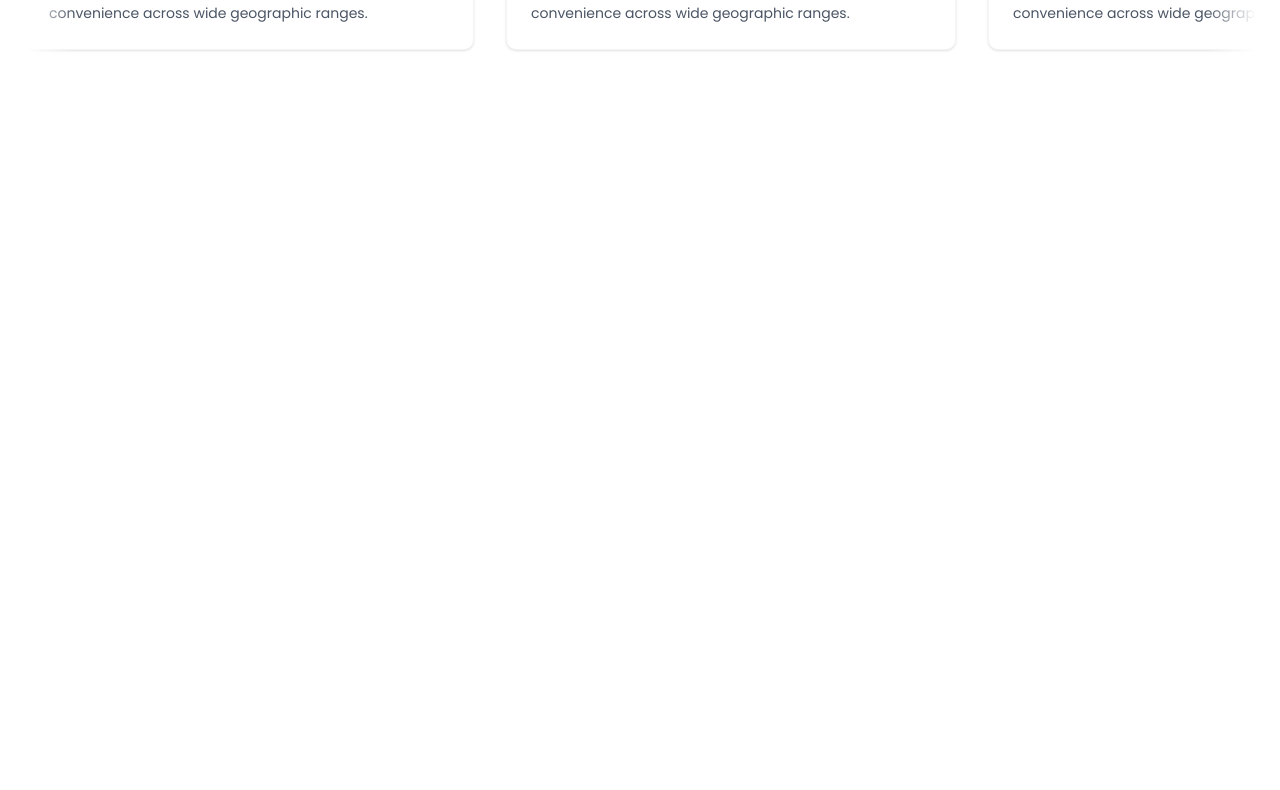
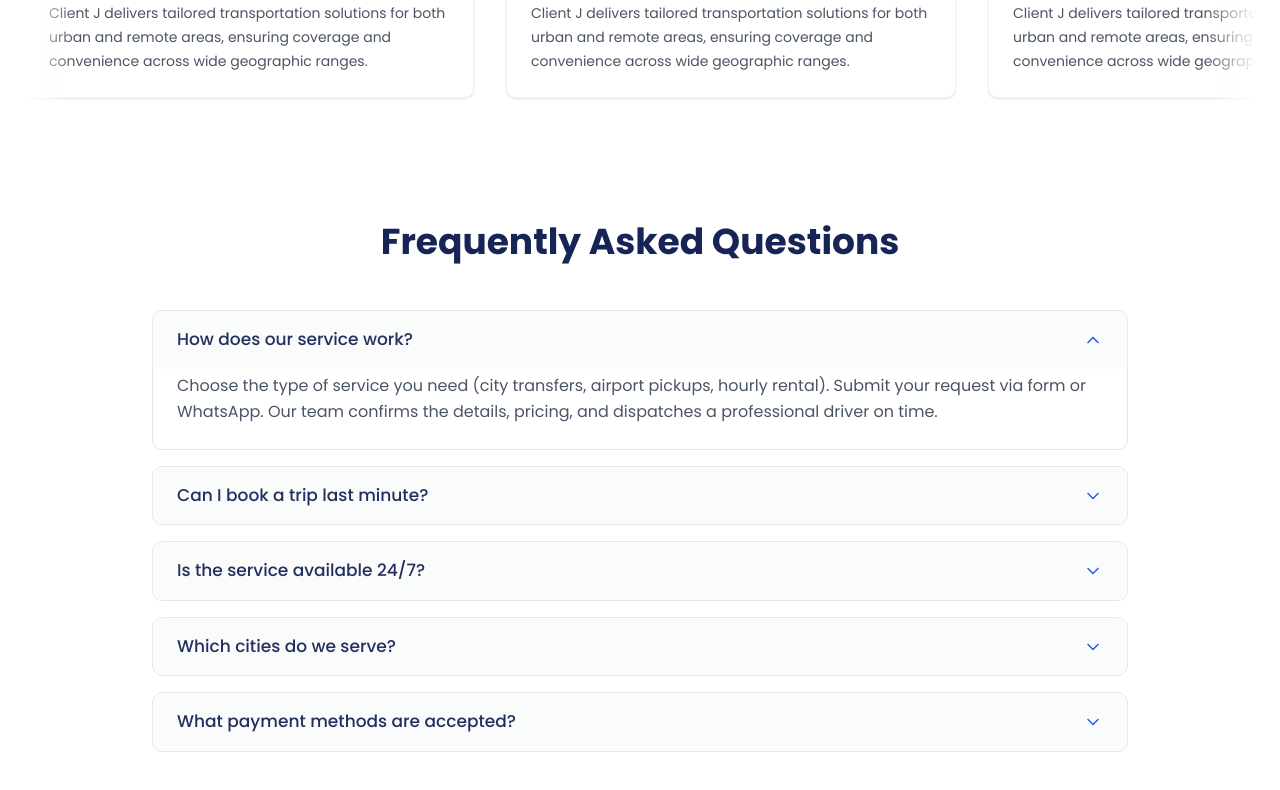
Before and after one commit to ayoubbezai/di9at-alwa9t, a Next.js app in the folder frontend/: page / in a window 1280 px wide. Shown: the part 4739-5529 px from the top of the page. Before the commit the page ends 4841 px from the top, so only its background shows below. Built offline with nearby package versions, Linux system fonts and the light colour scheme.

Commit message:
add most asked questions

```diff
--- a/frontend/app/(landing)/page.tsx
+++ b/frontend/app/(landing)/page.tsx
@@ -33,6 +33,13 @@ const OurClient = dynamic(() => import("@/components/landing/OurClient"), {
   ssr: false,
   loading: () => null,
 });
+const MostAskedQuestions = dynamic(
+  () => import("@/components/landing/MostAskedQuestions"),
+  {
+    ssr: false,
+    loading: () => null,
+  }
+);
 
 export default function Home() {
   const [showSections, setShowSections] = useState(false);
@@ -56,6 +63,7 @@ export default function Home() {
           <WhyUs />
           <MostVisted />
           <OurClient />
+          <MostAskedQuestions />
         </>
       )}
     </>
--- a/frontend/components/landing/Hero.tsx
+++ b/frontend/components/landing/Hero.tsx
@@ -60,7 +60,7 @@ export default function Hero() {
           priority
           width={1920}
           height={1080}
-          className="object-cover w-full "
+          className="object-cover w-full h-full "
           sizes="100vw"
         />
       </div>
--- /dev/null
+++ b/frontend/components/landing/MostAskedQuestions.tsx
@@ -0,0 +1,67 @@
+"use client";
+
+import * as Accordion from "@radix-ui/react-accordion";
+import { ChevronDown } from "lucide-react";
+
+const faqItems = [
+  {
+    question: "How does our service work?",
+    answer:
+      "Choose the type of service you need (city transfers, airport pickups, hourly rental). Submit your request via form or WhatsApp. Our team confirms the details, pricing, and dispatches a professional driver on time.",
+  },
+  {
+    question: "Can I book a trip last minute?",
+    answer:
+      "Yes, we accept bookings at short notice. Contact us directly for immediate arrangements.",
+  },
+  {
+    question: "Is the service available 24/7?",
+    answer:
+      "Yes, we operate around the clock to meet all your transportation needs.",
+  },
+  {
+    question: "Which cities do we serve?",
+    answer:
+      "We currently operate in Makkah, Madinah, Riyadh, Jeddah, and more.",
+  },
+  {
+    question: "What payment methods are accepted?",
+    answer: "We accept cash, bank transfers, and major digital wallets.",
+  },
+];
+
+export default function MostAskedQuestions() {
+  return (
+    <section className="w-full max-w-5xl mx-auto py-12 px-4 sm:px-6">
+      <h1 className="text-[26px] md:text-4xl font-bold text-center text-primary-dark mb-12">
+        Frequently Asked Questions
+      </h1>
+
+      <Accordion.Root
+        type="multiple"
+        className="w-5/6 mx-auto lg:w-full space-y-4"
+        defaultValue={["item-0"]} // First item open by default
+      >
+        {faqItems.map((item, index) => (
+          <Accordion.Item
+            key={index}
+            value={`item-${index}`}
+            className="group  border-gray-200 border-[1px] rounded-lg overflow-hidden transition-all hover:border-primary/30"
+          >
+            <Accordion.Header>
+              <Accordion.Trigger className="flex w-full justify-between items-center px-6 py-4 text-left font-medium text-primary-dark/80 bg-gray-50/80 hover:bg-[#f9f9f9] transition-colors">
+                <span className="text-base md:text-[17px] font-medium text-primary-dark/95">
+                  {item.question}
+                </span>
+                <ChevronDown className="h-5 w-5 text-primary transition-transform duration-300 group-data-[state=open]:rotate-180 shrink-0" />
+              </Accordion.Trigger>
+            </Accordion.Header>
+            <Accordion.Content className="px-6 pb-4 pt-1 text-gray-600 text-base leading-relaxed transition-all data-[state=open]:animate-slideDown data-[state=closed]:animate-slideUp overflow-hidden">
+              <div className="pb-2">{item.answer}</div>
+            </Accordion.Content>
+          </Accordion.Item>
+        ))}
+      </Accordion.Root>
+    </section>
+  );
+}
--- a/frontend/components/landing/OurClient.tsx
+++ b/frontend/components/landing/OurClient.tsx
@@ -186,13 +186,12 @@ function CardMarqueeRow({
       pauseOnHover={true}
       className="w-full "
     >
-        <div className="flex items-stretch gap-4">
-
-      {repeatedCards.map((card, i) => (
+      <div className="flex items-stretch gap-4">
+        {repeatedCards.map((card, i) => (
           <div key={`${card.id}-${i}`} className="mr-4 ">
-          <Card {...card} />
-        </div>
-      ))}
+            <Card {...card} />
+          </div>
+        ))}
       </div>
     </Marquee>
   );
@@ -210,7 +209,7 @@ export default function OurClient() {
   };
 
   return (
-    <section className="w-full max-w-7xl mx-auto py-12 px-4 sm:px-6 overflow-hidden">
+    <section className="w-full max-w-7xl mx-auto py-12 px-4 sm:px-6 overflow-hidden mt-12 mb-6">
       <h1 className="text-2xl md:text-3xl font-bold text-center text-primary-dark mb-8">
         Our Clients
       </h1>
--- a/frontend/package.json
+++ b/frontend/package.json
@@ -9,6 +9,7 @@
     "lint": "next lint"
   },
   "dependencies": {
+    "@radix-ui/react-accordion": "^1.2.11",
     "@radix-ui/react-slot": "^1.2.3",
     "class-variance-authority": "^0.7.1",
     "clsx": "^2.1.1",
--- /dev/null
+++ b/frontend/style/question.css
@@ -0,0 +1,3 @@
+.AccordionChevron[data-state='open'] {
+  transform: rotate(180deg);
+}
```
Also changed, not shown: 1 other file (tests, documents, lock files or other folders).
